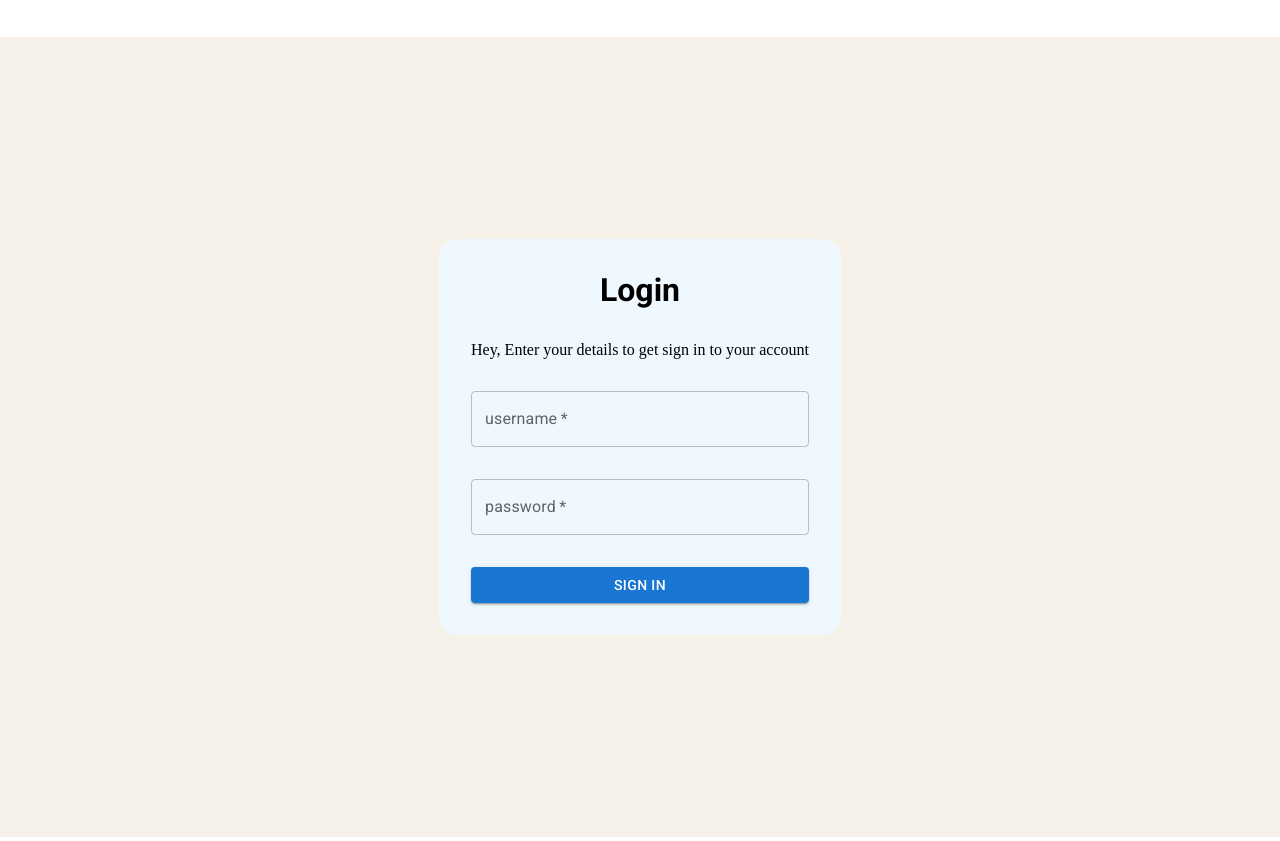
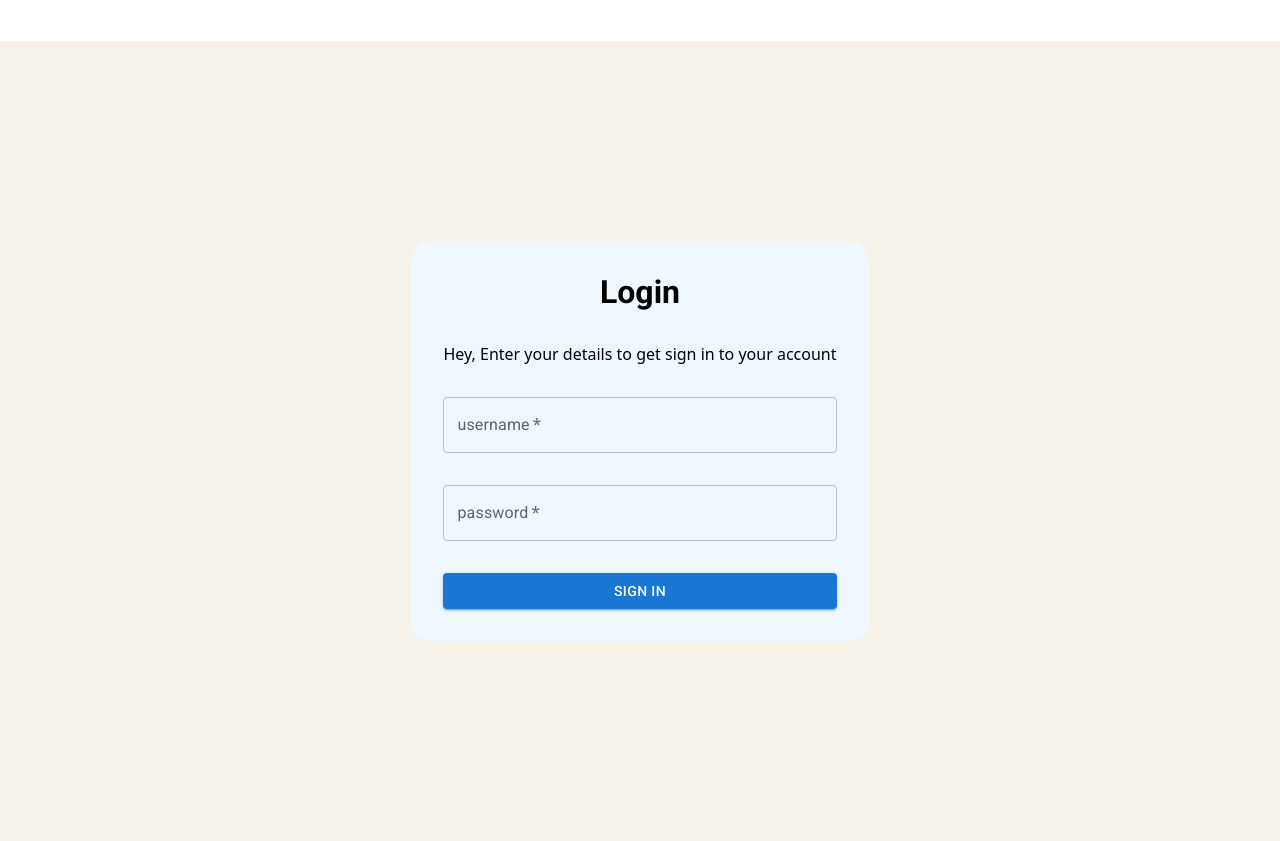
Before and after one commit to demiantav/bloglist-frontend, a React (Vite) app: page / in a window 1280 px wide. Built offline with nearby package versions, Linux system fonts and the light colour scheme; some icons are missing.

Commit message:
update: add family font to root project

```diff
--- a/src/components/style.css
+++ b/src/components/style.css
@@ -2,6 +2,8 @@
   margin: 0;
   padding: 0;
   box-sizing: border-box;
+  font-family: system-ui, -apple-system, BlinkMacSystemFont, 'Segoe UI', Roboto, Oxygen, Ubuntu,
+    Cantarell, 'Open Sans', 'Helvetica Neue', sans-serif;
 }
 
 .header-style {
```
